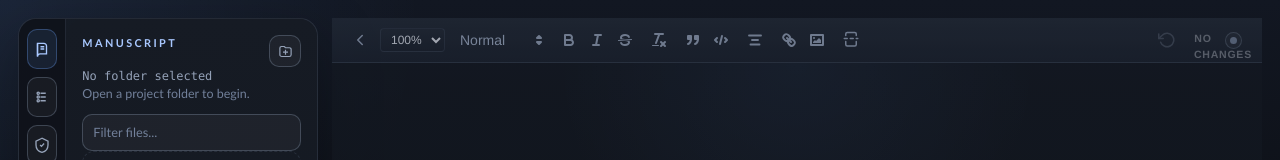
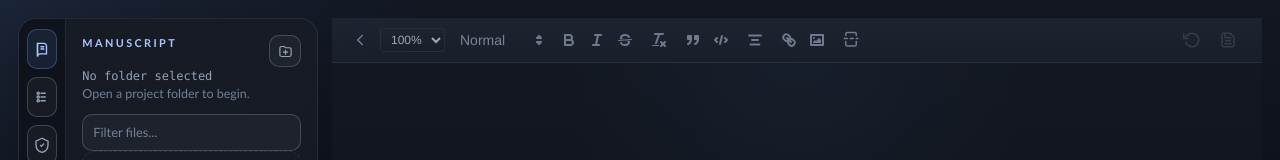
Before and after one commit to luisoncpp/Trama, a Preact app: page / in a window 1280 px wide. Shown: the top 160 px of the page. Built offline with nearby package versions, Linux system fonts and the light colour scheme.

Commit message:
Toolbar save icon improvement.

```diff
--- a/src/features/project-editor/pane/rich-markdown-editor/toolbar-private/rich-markdown-editor-toolbar-controller.ts
+++ b/src/features/project-editor/pane/rich-markdown-editor/toolbar-private/rich-markdown-editor-toolbar-controller.ts
@@ -79,12 +79,10 @@ export class RichEditorToolbarController {
     })
     this.syncButton(this.elements.saveButton, {
       disabled: params.saveDisabled,
-      label: params.saveLabel,
+      title: params.saveLabel,
+      ariaLabel: params.saveLabel,
       onClick: params.onSaveNow,
     })
-    this.elements.syncIcon.className = `rich-toolbar-sync is-${params.syncState}`
-    this.elements.syncIcon.setAttribute('aria-label', params.syncStateLabel)
-    this.elements.syncIcon.title = params.syncStateLabel
   }
 
   private syncZoom(zoomLevel: number | undefined, onZoomChange: ((level: number) => void) | undefined): void {
@@ -100,10 +98,9 @@ export class RichEditorToolbarController {
 
   private syncButton(
     button: HTMLButtonElement,
-    options: { disabled: boolean; label?: string; ariaLabel?: string; title?: string; onClick: () => void },
+    options: { disabled: boolean; ariaLabel?: string; title?: string; onClick: () => void },
   ): void {
     button.disabled = options.disabled
-    if (options.label) button.textContent = options.label
     if (options.ariaLabel) button.setAttribute('aria-label', options.ariaLabel)
     if (options.title) button.title = options.title
     button.onclick = options.onClick
--- a/src/features/project-editor/pane/rich-markdown-editor/toolbar-private/rich-markdown-editor-toolbar-dom.ts
+++ b/src/features/project-editor/pane/rich-markdown-editor/toolbar-private/rich-markdown-editor-toolbar-dom.ts
@@ -3,6 +3,7 @@ import {
   createHistoryBackIconButton,
   createPagebreakIconButton,
   createRevertIconButton,
+  createSaveIconButton,
   createZoomSelect,
 } from './rich-markdown-editor-toolbar-helpers'
 
@@ -21,7 +22,6 @@ export interface ToolbarElements {
   historyBackButton: HTMLButtonElement
   revertButton: HTMLButtonElement
   saveButton: HTMLButtonElement
-  syncIcon: HTMLSpanElement
   zoomSelect: HTMLSelectElement
 }
 
@@ -30,8 +30,7 @@ export function attachToolbarElements(toolbar: HTMLElement): ToolbarElements {
   const pagebreakButton = (toolbar.querySelector('button.ql-pagebreak-layout') ?? createPagebreakIconButton()) as HTMLButtonElement
   const historyBackButton = (toolbar.querySelector('button.ql-history-back') ?? createHistoryBackIconButton()) as HTMLButtonElement
   const revertButton = (toolbar.querySelector('button.ql-revert-changes') ?? createRevertIconButton()) as HTMLButtonElement
-  const saveButton = (toolbar.querySelector('button[data-trama-action="save"]') ?? createSaveButton()) as HTMLButtonElement
-  const syncIcon = (toolbar.querySelector('.rich-toolbar-sync') ?? createSyncIcon()) as HTMLSpanElement
+  const saveButton = (toolbar.querySelector('button.ql-save-changes') ?? createSaveIconButton()) as HTMLButtonElement
   const zoomSelect = (toolbar.querySelector('select.ql-zoom-level') ?? createZoomSelect()) as HTMLSelectElement
   const baseGroups = readBaseGroups(toolbar)
   if (!baseGroups) {
@@ -41,9 +40,9 @@ export function attachToolbarElements(toolbar: HTMLElement): ToolbarElements {
   const leftToolbarElements = [historyBackButton, zoomSelect, baseGroups.header, baseGroups.inline, baseGroups.clean, baseGroups.blocks, centerButton, baseGroups.media, pagebreakButton]
   toolbar.append(...leftToolbarElements);
 
-  const toolbarRight = ensureToolbarRight(toolbar, [revertButton, saveButton, syncIcon])
+  const toolbarRight = ensureToolbarRight(toolbar, [revertButton, saveButton])
   toolbar.append(toolbarRight);
-  return { centerButton, pagebreakButton, toolbarRight, historyBackButton, revertButton, saveButton, syncIcon, zoomSelect };
+  return { centerButton, pagebreakButton, toolbarRight, historyBackButton, revertButton, saveButton, zoomSelect };
 }
 
 function ensureToolbarRight(
@@ -66,18 +65,3 @@ function readBaseGroups(toolbar: HTMLElement): ToolbarBaseGroups | null {
   const [header, inline, blocks, media, clean] = formatGroups
   return header && inline && blocks && media && clean ? { header, inline, blocks, media, clean } : null
 }
-
-function createSaveButton(): HTMLButtonElement {
-  const saveButton = document.createElement('button')
-  saveButton.type = 'button'
-  saveButton.className = 'editor-button editor-button--secondary editor-button--inline'
-  saveButton.dataset.tramaAction = 'save'
-  return saveButton
-}
-
-function createSyncIcon(): HTMLSpanElement {
-  const syncIcon = document.createElement('span')
-  syncIcon.className = 'rich-toolbar-sync is-disabled'
-  syncIcon.setAttribute('role', 'status')
-  return syncIcon
-}
--- a/src/features/project-editor/pane/rich-markdown-editor/toolbar-private/rich-markdown-editor-toolbar-helpers.ts
+++ b/src/features/project-editor/pane/rich-markdown-editor/toolbar-private/rich-markdown-editor-toolbar-helpers.ts
@@ -46,6 +46,21 @@ export function createRevertIconButton(): HTMLButtonElement {
       '<svg class="rich-toolbar-icon" xmlns="http://www.w3.org/2000/svg" viewBox="0 0 24 24" fill="none" stroke="currentColor" stroke-width="2" stroke-linecap="round" stroke-linejoin="round" aria-hidden="true">',
       '<polyline points="1 4 1 10 7 10" />',
       '<path d="M3.51 15a9 9 0 1 0 2.13-9.36L1 10" />',
+      '</svg>',
+    ].join(''),
+  )
+}
+
+export function createSaveIconButton(): HTMLButtonElement {
+  return createToolbarIconButton(
+    'ql-save-changes',
+    'Save now',
+    [
+      '<svg class="rich-toolbar-icon" xmlns="http://www.w3.org/2000/svg" viewBox="0 0 24 24" fill="none" stroke="currentColor" stroke-width="2" stroke-linecap="round" stroke-linejoin="round" aria-hidden="true">',
+      '<path d="M4 5a2 2 0 0 1 2-2h9l5 5v11a2 2 0 0 1-2 2H6a2 2 0 0 1-2-2z" />',
+      '<path d="M8 3v6h8" />',
+      '<path d="M8 17h8" />',
+      '<path d="M9 13h6" />',
       '</svg>',
     ].join(''),
   )
--- a/src/features/project-editor/pane/workspace-editor-panels.tsx
+++ b/src/features/project-editor/pane/workspace-editor-panels.tsx
@@ -3,7 +3,6 @@ import type { ProjectEditorModel, EditorZoomRef } from '../project-editor-types'
 import { EditorPanel } from './editor-panel'
 import { useTagIndex } from '../use-tag-index'
 import { PaneEditor } from './pane-editor'
-import { toPaneTitle } from './pane-title'
 
 interface LayoutControlsProps {
   model: ProjectEditorModel
--- a/src/features/project-editor/project-editor-private/state-builders.ts
+++ b/src/features/project-editor/project-editor-private/state-builders.ts
@@ -1,7 +1,7 @@
 import { useMemo } from 'preact/hooks'
 import type { PaneBindings } from '../pane'
 import { deriveActivePaneDocument } from '../project-editor-logic'
-import type { SidebarSection, WorkspaceLayoutState } from '../project-editor-types'
+import type { WorkspaceLayoutState } from '../project-editor-types'
 import { useProjectEditorCoreState } from '../use-project-editor-core-state'
 import { useSidebarUiState } from '../use-sidebar-ui-state'
 
--- a/src/features/project-editor/project-editor-private/state.ts
+++ b/src/features/project-editor/project-editor-private/state.ts
@@ -1,7 +1,5 @@
 import { useMemo } from 'preact/hooks'
 import type { ProjectSnapshot } from '../../../shared/ipc'
-import type { PaneBindings } from '../pane'
-import type { WorkspaceLayoutState } from '../project-editor-types'
 import { useProjectEditorCoreState } from '../use-project-editor-core-state'
 import { useSidebarUiState } from '../use-sidebar-ui-state'
 import { useWorkspaceLayoutState } from '../use-workspace-layout-state'
--- a/src/features/project-editor/project-editor-private/workspace-action-group.ts
+++ b/src/features/project-editor/project-editor-private/workspace-action-group.ts
@@ -26,7 +26,6 @@ export function buildWorkspaceActions(params: ActionGroupParams): Pick<ProjectEd
 function buildWorkspaceLayoutActions({
   layoutState,
   projectState,
-  uiState,
   setters,
   paneWorkspace,
   loadDocument,
--- a/src/index.css
+++ b/src/index.css
@@ -68,10 +68,6 @@
   --conflict-pre-bg: rgba(7, 10, 15, 0.82);
   --conflict-pre-text: #e7edf8;
   --toolbar-bg: linear-gradient(180deg, #242c39 0%, #1c2330 100%);
-  --toolbar-sync-bg: rgba(255, 255, 255, 0.03);
-  --sync-clean: #7ad19f;
-  --sync-dirty: #f0c17d;
-  --sync-saving: #8eb8ff;
   --editor-canvas-bg:
     radial-gradient(circle at top, rgba(110, 166, 255, 0.08), transparent 28%),
     linear-gradient(180deg, #141922 0%, #10141c 100%);
@@ -157,10 +153,6 @@ html[data-theme='light'] {
   --conflict-pre-bg: rgba(244, 248, 255, 0.95);
   --conflict-pre-text: #24344a;
   --toolbar-bg: linear-gradient(180deg, #f4f8ff 0%, #e8eef9 100%);
-  --toolbar-sync-bg: rgba(31, 43, 63, 0.05);
-  --sync-clean: #349b60;
-  --sync-dirty: #bf782e;
-  --sync-saving: #3168cc;
   --editor-canvas-bg:
     radial-gradient(circle at top, rgba(42, 114, 235, 0.07), transparent 30%),
     linear-gradient(180deg, #fdfefe 0%, #eef4fd 100%);
@@ -1902,7 +1894,9 @@ select {
 }
 
 .rich-editor .ql-toolbar.ql-snow button.ql-center-layout,
-.rich-editor .ql-toolbar.ql-snow button.ql-pagebreak-layout {
+.rich-editor .ql-toolbar.ql-snow button.ql-pagebreak-layout,
+.rich-toolbar-right button.ql-revert-changes,
+.rich-toolbar-right button.ql-save-changes {
   width: 28px;
   height: 24px;
   padding: 0;
@@ -1931,31 +1925,31 @@ select {
   gap: 8px;
 }
 
-.rich-toolbar-right button.ql-revert-changes {
-  width: 28px;
-  height: 24px;
-  padding: 0;
-  display: inline-flex;
-  align-items: center;
-  justify-content: center;
+.rich-toolbar-right button.ql-revert-changes,
+.rich-toolbar-right button.ql-save-changes {
   background: none;
   border: none;
   cursor: pointer;
-  opacity: 0.6;
+  opacity: 0.8;
 }
 
 .rich-toolbar-right button.ql-revert-changes:hover:not(:disabled),
-.rich-toolbar-right button.ql-revert-changes:focus:not(:disabled) {
+.rich-toolbar-right button.ql-revert-changes:focus:not(:disabled),
+.rich-toolbar-right button.ql-save-changes:hover:not(:disabled),
+.rich-toolbar-right button.ql-save-changes:focus:not(:disabled) {
   opacity: 1;
 }
 
-.rich-toolbar-right button.ql-revert-changes:disabled {
+.rich-toolbar-right button.ql-revert-changes:disabled,
+.rich-toolbar-right button.ql-save-changes:disabled {
   cursor: default;
   opacity: 0.3;
 }
 
 .rich-toolbar-right button.ql-revert-changes:hover:not(:disabled) .rich-toolbar-icon,
-.rich-toolbar-right button.ql-revert-changes:focus:not(:disabled) .rich-toolbar-icon {
+.rich-toolbar-right button.ql-revert-changes:focus:not(:disabled) .rich-toolbar-icon,
+.rich-toolbar-right button.ql-save-changes:hover:not(:disabled) .rich-toolbar-icon,
+.rich-toolbar-right button.ql-save-changes:focus:not(:disabled) .rich-toolbar-icon {
   color: var(--quill-active);
 }
 
@@ -1979,53 +1973,6 @@ select {
 .rich-editor .ql-toolbar.ql-snow select.ql-zoom-level option {
   background-color: Field;
   color: FieldText;
-}
-
-.rich-toolbar-sync {
-  width: 17px;
-  height: 17px;
-  border-radius: 999px;
-  border: 1px solid var(--border-strong);
-  background: var(--toolbar-sync-bg);
-  display: inline-flex;
-  align-items: center;
-  justify-content: center;
-}
-
-.rich-toolbar-sync::before {
-  content: '';
-  width: 7px;
-  height: 7px;
-  border-radius: 999px;
-  background: var(--text-dim);
-}
-
-.rich-toolbar-sync.is-clean::before {
-  background: var(--sync-clean);
-}
-
-.rich-toolbar-sync.is-dirty::before {
-  background: var(--sync-dirty);
-}
-
-.rich-toolbar-sync.is-saving::before {
-  background: var(--sync-saving);
-  animation: sync-pulse 1s ease-in-out infinite;
-}
-
-.rich-toolbar-sync.is-disabled::before {
-  background: var(--text-dim);
-}
-
-@keyframes sync-pulse {
-  0%,
-  100% {
-    opacity: 0.4;
-  }
-
-  50% {
-    opacity: 1;
-  }
 }
 
 .rich-editor .ql-container.ql-snow {
```
Also changed, not shown: 8 other files (tests, documents, lock files or other folders).
